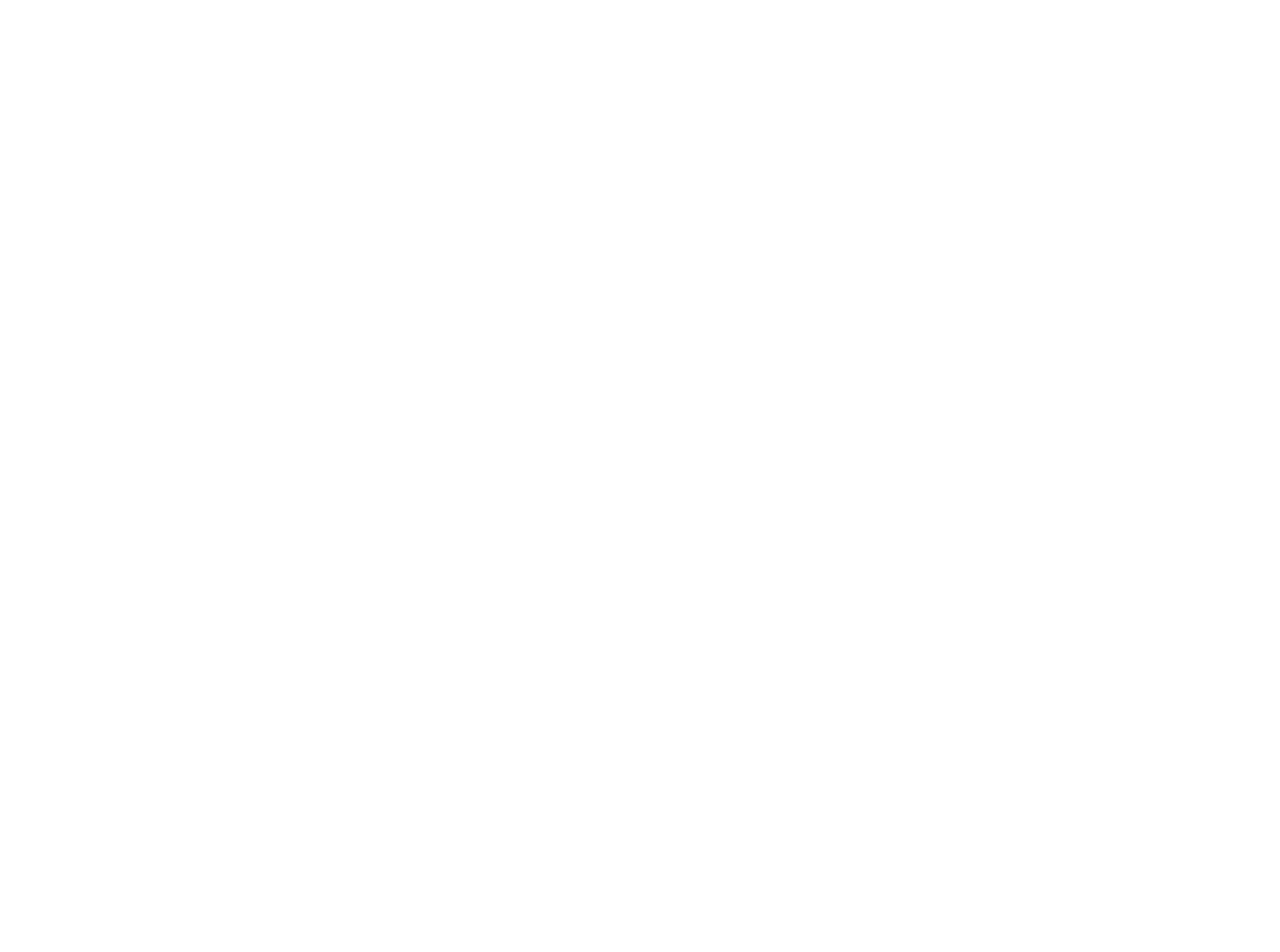
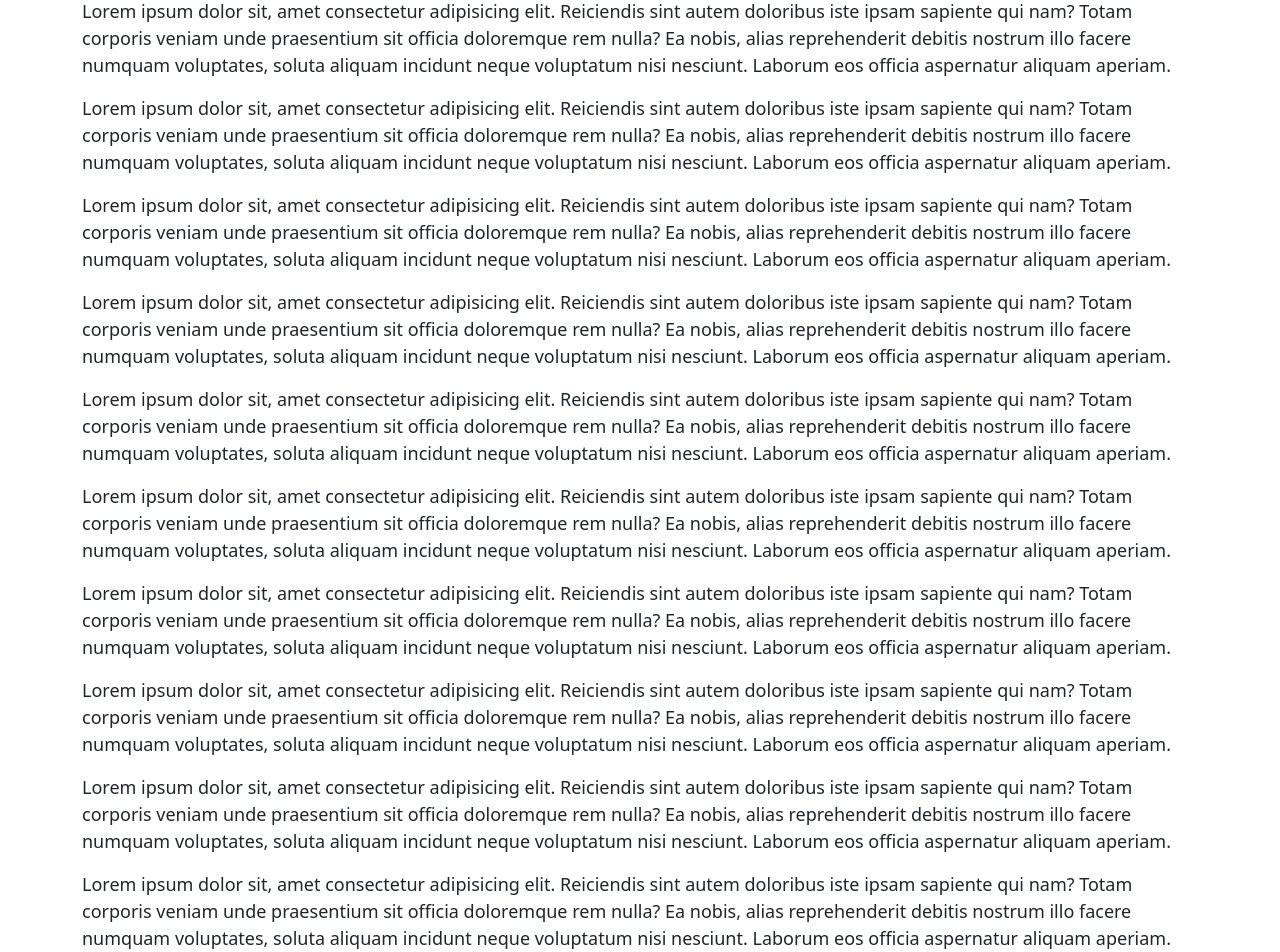
Before and after one commit to Naru-hub/react-bootstrap-portfolio, a React (Create React App) app: page /blog in a window 1280 px wide. Shown: the part 287-1239 px from the top of the page. Before the commit the page ends 800 px from the top, so only its background shows below. Built offline with nearby package versions, Linux system fonts and the light colour scheme.

Commit message:
Blogページ雛形作成

```diff
--- a/src/components/BlogPage.js
+++ b/src/components/BlogPage.js
@@ -1,7 +1,99 @@
 import React from "react";
 
 function BlogPage() {
-  return <div>BlogPage</div>;
+  return (
+    <div className="container">
+      <h1>ブログ</h1>
+      <p>
+        Lorem ipsum dolor sit, amet consectetur adipisicing elit. Reiciendis
+        sint autem doloribus iste ipsam sapiente qui nam? Totam corporis veniam
+        unde praesentium sit officia doloremque rem nulla? Ea nobis, alias
+        reprehenderit debitis nostrum illo facere numquam voluptates, soluta
+        aliquam incidunt neque voluptatum nisi nesciunt. Laborum eos officia
+        aspernatur aliquam aperiam.
+      </p>
+      <p>
+        Lorem ipsum dolor sit, amet consectetur adipisicing elit. Reiciendis
+        sint autem doloribus iste ipsam sapiente qui nam? Totam corporis veniam
+        unde praesentium sit officia doloremque rem nulla? Ea nobis, alias
+        reprehenderit debitis nostrum illo facere numquam voluptates, soluta
+        aliquam incidunt neque voluptatum nisi nesciunt. Laborum eos officia
+        aspernatur aliquam aperiam.
+      </p>
+      <p>
+        Lorem ipsum dolor sit, amet consectetur adipisicing elit. Reiciendis
+        sint autem doloribus iste ipsam sapiente qui nam? Totam corporis veniam
+        unde praesentium sit officia doloremque rem nulla? Ea nobis, alias
+        reprehenderit debitis nostrum illo facere numquam voluptates, soluta
+        aliquam incidunt neque voluptatum nisi nesciunt. Laborum eos officia
+        aspernatur aliquam aperiam.
+      </p>
+      <p>
+        Lorem ipsum dolor sit, amet consectetur adipisicing elit. Reiciendis
+        sint autem doloribus iste ipsam sapiente qui nam? Totam corporis veniam
+        unde praesentium sit officia doloremque rem nulla? Ea nobis, alias
+        reprehenderit debitis nostrum illo facere numquam voluptates, soluta
+        aliquam incidunt neque voluptatum nisi nesciunt. Laborum eos officia
+        aspernatur aliquam aperiam.
+      </p>
+      <p>
+        Lorem ipsum dolor sit, amet consectetur adipisicing elit. Reiciendis
+        sint autem doloribus iste ipsam sapiente qui nam? Totam corporis veniam
+        unde praesentium sit officia doloremque rem nulla? Ea nobis, alias
+        reprehenderit debitis nostrum illo facere numquam voluptates, soluta
+        aliquam incidunt neque voluptatum nisi nesciunt. Laborum eos officia
+        aspernatur aliquam aperiam.
+      </p>
+      <p>
+        Lorem ipsum dolor sit, amet consectetur adipisicing elit. Reiciendis
+        sint autem doloribus iste ipsam sapiente qui nam? Totam corporis veniam
+        unde praesentium sit officia doloremque rem nulla? Ea nobis, alias
+        reprehenderit debitis nostrum illo facere numquam voluptates, soluta
+        aliquam incidunt neque voluptatum nisi nesciunt. Laborum eos officia
+        aspernatur aliquam aperiam.
+      </p>
+      <p>
+        Lorem ipsum dolor sit, amet consectetur adipisicing elit. Reiciendis
+        sint autem doloribus iste ipsam sapiente qui nam? Totam corporis veniam
+        unde praesentium sit officia doloremque rem nulla? Ea nobis, alias
+        reprehenderit debitis nostrum illo facere numquam voluptates, soluta
+        aliquam incidunt neque voluptatum nisi nesciunt. Laborum eos officia
+        aspernatur aliquam aperiam.
+      </p>
+      <p>
+        Lorem ipsum dolor sit, amet consectetur adipisicing elit. Reiciendis
+        sint autem doloribus iste ipsam sapiente qui nam? Totam corporis veniam
+        unde praesentium sit officia doloremque rem nulla? Ea nobis, alias
+        reprehenderit debitis nostrum illo facere numquam voluptates, soluta
+        aliquam incidunt neque voluptatum nisi nesciunt. Laborum eos officia
+        aspernatur aliquam aperiam.
+      </p>
+      <p>
+        Lorem ipsum dolor sit, amet consectetur adipisicing elit. Reiciendis
+        sint autem doloribus iste ipsam sapiente qui nam? Totam corporis veniam
+        unde praesentium sit officia doloremque rem nulla? Ea nobis, alias
+        reprehenderit debitis nostrum illo facere numquam voluptates, soluta
+        aliquam incidunt neque voluptatum nisi nesciunt. Laborum eos officia
+        aspernatur aliquam aperiam.
+      </p>
+      <p>
+        Lorem ipsum dolor sit, amet consectetur adipisicing elit. Reiciendis
+        sint autem doloribus iste ipsam sapiente qui nam? Totam corporis veniam
+        unde praesentium sit officia doloremque rem nulla? Ea nobis, alias
+        reprehenderit debitis nostrum illo facere numquam voluptates, soluta
+        aliquam incidunt neque voluptatum nisi nesciunt. Laborum eos officia
+        aspernatur aliquam aperiam.
+      </p>
+      <p>
+        Lorem ipsum dolor sit, amet consectetur adipisicing elit. Reiciendis
+        sint autem doloribus iste ipsam sapiente qui nam? Totam corporis veniam
+        unde praesentium sit officia doloremque rem nulla? Ea nobis, alias
+        reprehenderit debitis nostrum illo facere numquam voluptates, soluta
+        aliquam incidunt neque voluptatum nisi nesciunt. Laborum eos officia
+        aspernatur aliquam aperiam.
+      </p>
+    </div>
+  );
 }
 
 export default BlogPage;
```
